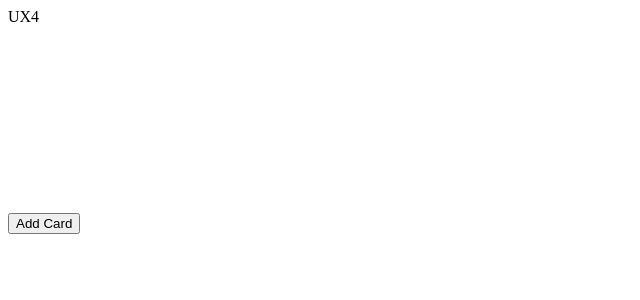
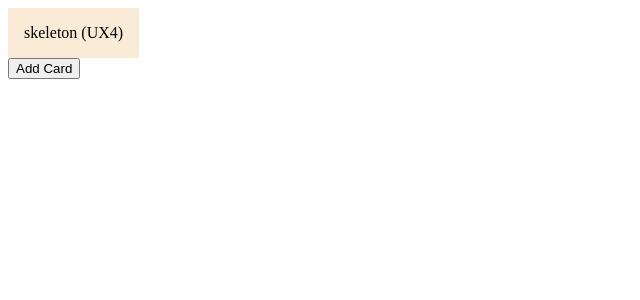
Before and after one commit to atkinchris/redux-cards, a React app: page / in a window 1280 px wide. Both pictures are taken after a click on the button "Add Card". Shown: the top 300 px of the page, without its empty margins (0-640 px from the left). Built offline with nearby package versions, Linux system fonts and the light colour scheme.

Commit message:
Add Card component

```diff
--- /dev/null
+++ b/src/components/Card.jsx
@@ -0,0 +1,15 @@
+import React from 'react'
+import PropTypes from 'prop-types'
+
+const Card = ({ id, type }) => (
+  <div className="c-card">
+    { `${type} (${id})` }
+  </div>
+)
+
+Card.propTypes = {
+  id: PropTypes.string.isRequired,
+  type: PropTypes.string.isRequired,
+}
+
+export default Card
--- a/src/components/Cards.jsx
+++ b/src/components/Cards.jsx
@@ -3,14 +3,11 @@ import PropTypes from 'prop-types'
 import { connect } from 'react-redux'
 
 import { selectTopCards } from '../store/selectors'
+import Card from './Card'
 
 const Cards = ({ cards }) => (
   <div className="c-grid">
-    {
-      cards.map(({ id }) => (
-        <div key={id}>{ id }</div>
-      ))
-    }
+    { cards.map(card => <Card key={card.id} {...card} />) }
   </div>
 )
 
--- a/src/index.css
+++ b/src/index.css
@@ -1,6 +1,15 @@
 .c-grid {
-  display: grid;
-  grid-gap: 5px;
-  grid-template-columns: repeat(auto-fit, minmax(100px, 1fr));
-  grid-template-rows: repeat(2, 100px);
+  display: flex;
+  flex-direction: row;
+  align-items: center;
+  justify-content: space-between;
 }
+
+.c-card {
+  padding: 1em;
+  background-color: antiquewhite;
+}
+
+.c-card + .c-card {
+  margin-left: 1em;
+}
--- a/src/store/actions.js
+++ b/src/store/actions.js
@@ -1,10 +1,8 @@
 import shortid from 'shortid'
 
-const addCard = id => ({
+const addCard = card => ({
   type: 'add_card',
-  payload: {
-    id: id || shortid.generate(),
-  },
+  payload: card,
 })
 
 const addCardToDeck = id => ({
@@ -15,7 +13,7 @@ const addCardToDeck = id => ({
 const addCardAndInsert = () => (dispatch) => {
   const id = shortid.generate()
 
-  dispatch(addCard(id))
+  dispatch(addCard({ id, type: 'skeleton' }))
   dispatch(addCardToDeck(id))
 }
 
```
